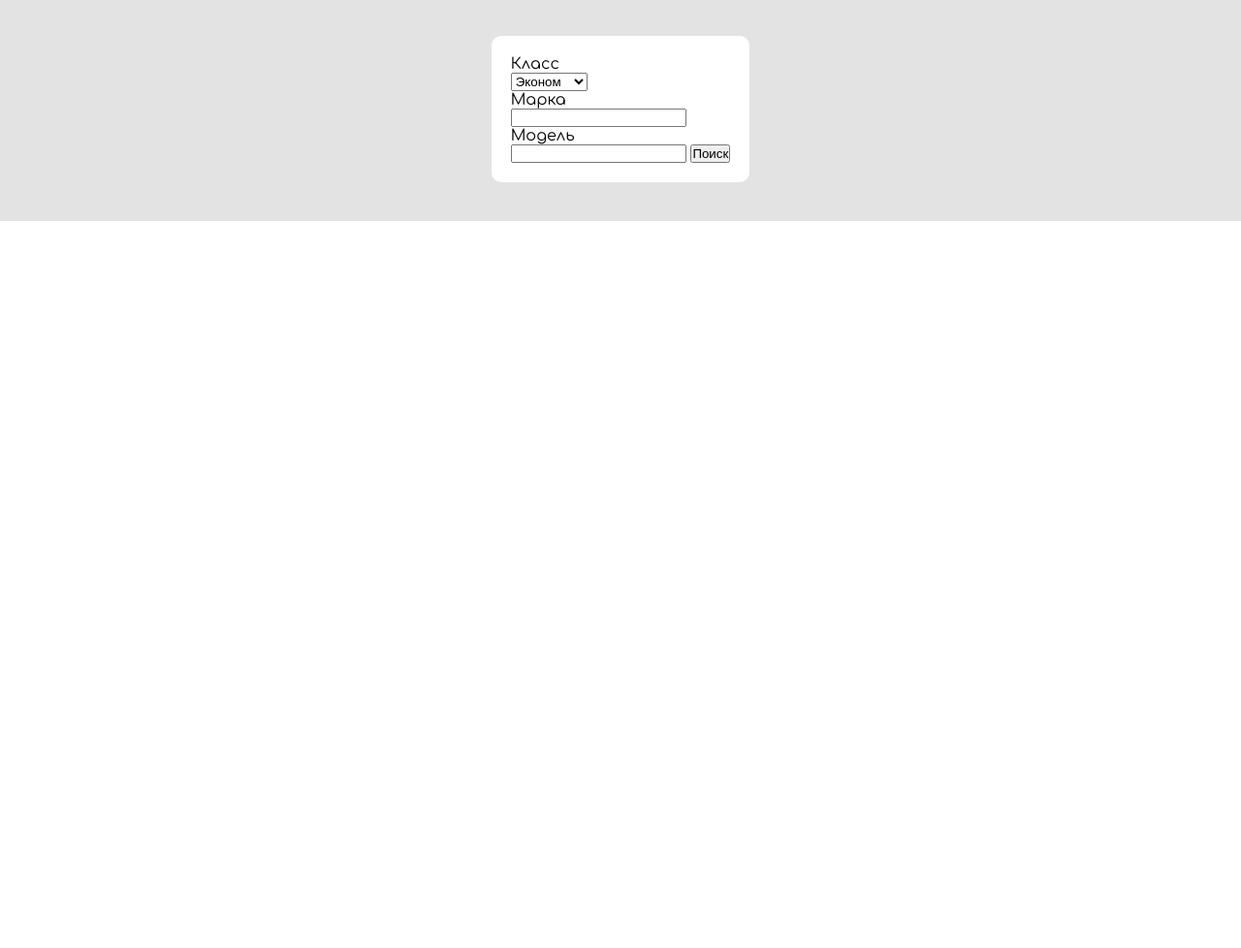
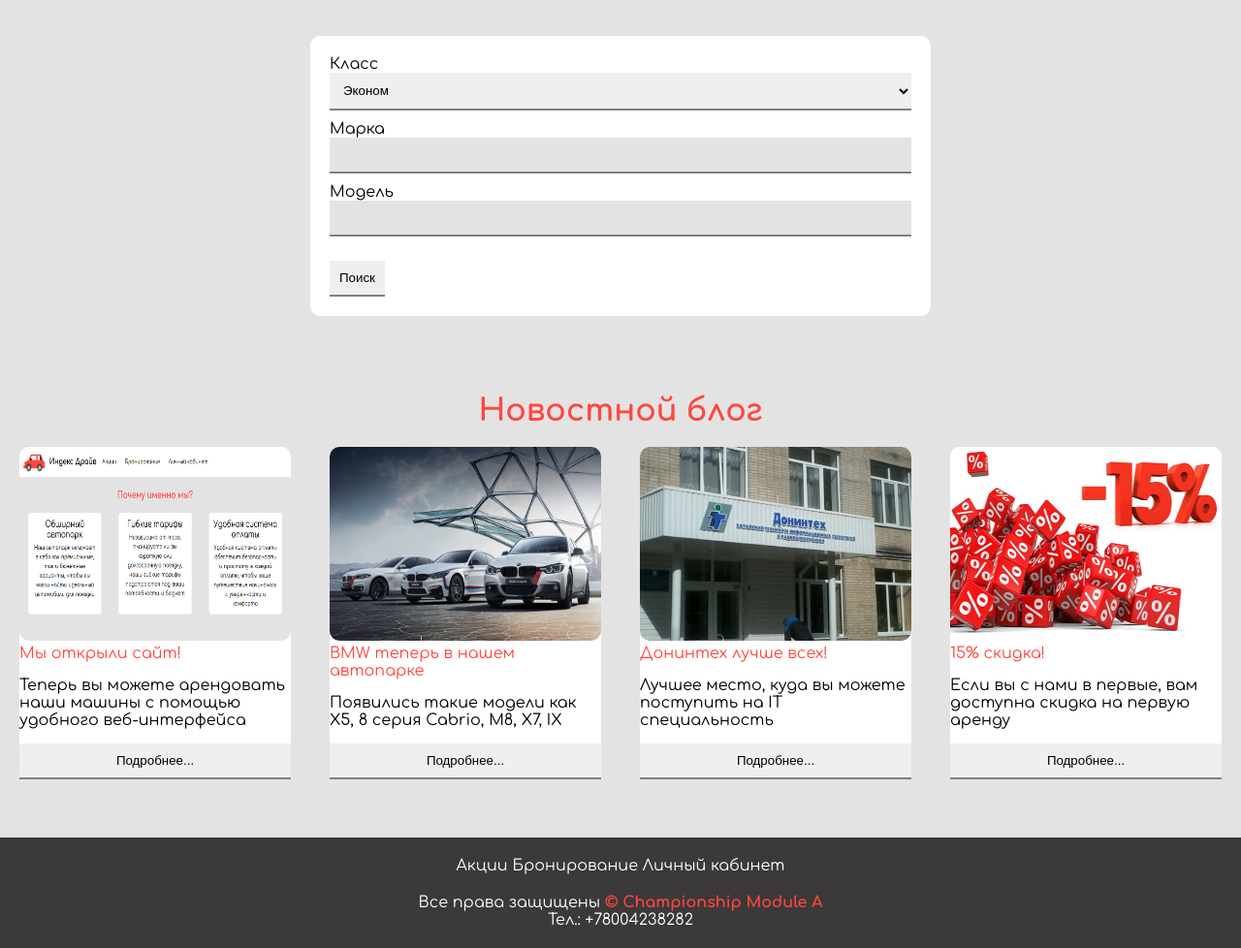
Before and after one commit to kabinetleonova/Professionals-A, a plain HTML site: page index.html in a window 1280 px wide. Shown: the part 719-1697 px from the top of the page at 97% size. Before the commit the page ends 947 px from the top, so only its background shows below. Drawn offline with Linux system fonts and the light colour scheme.

Commit message:
update index, add blog, footer

```diff
--- a/Static/CSS/main.css
+++ b/Static/CSS/main.css
@@ -79,6 +79,7 @@ main {
     background-color: #e3e3e3;
     width: 100%;
     font-family: "Comfortaa", sans-serif;
+    padding-bottom: 40px;
 }
 
 main h1 {
@@ -140,4 +141,116 @@ main h1 {
     margin: 40px;
     background-color: white;
     border-radius: 10px;
+    width: 600px;
 }
+
+.form-select {
+    width: 100%;
+    padding: 10px;
+    margin-bottom: 10px;
+    border: none;
+    border-bottom: grey 2px solid;
+}
+
+.form-input {
+    width: 100%;
+    margin-bottom: 10px;
+    padding-bottom: 10px;
+    padding-top: 10px;
+    border: none;
+    border-bottom: grey 2px solid;
+    background-color: #e3e3e3;
+}
+
+.form-btn {
+    padding: 10px;
+    margin-top: 15px;
+    border: none;
+    border-bottom: grey 2px solid;
+    cursor: pointer;
+}
+
+.form-btn:hover,
+.post-btn:hover {
+    background-color: #ff473e;
+    color: white;
+    border-radius: 5px;
+    transition: all .4s ease;
+}
+
+.form-input:focus {
+    background-color: #ff473e;
+    background: rgba(255, 71, 62, .2);
+    outline: none;
+}
+/* Новостной блог */
+
+.blog {
+    display: flex;
+    justify-content: center;
+}
+
+.post-body {
+    width: 300px;
+    background-color: white;
+    margin: 20px;
+    border-radius: 10px;
+
+}
+
+.post-img {
+    width: 100%;
+    border-radius: 10px;
+    height: 200px;
+}
+
+.post-btn {
+    width: 100%;
+    padding: 10px;
+    margin-top: 15px;
+    border: none;
+    border-bottom: grey 2px solid;
+    cursor: pointer;
+}
+
+.post-title {
+    color: #ff473e;
+    margin-bottom: 15px;
+}
+
+.post-body:hover {
+    transform: scale(1.10);
+    transition: all .4s ease;
+}
+
+/* Подвал */
+
+footer {
+    width: 100%;
+    background-color: #3b3939;
+
+    color: white;
+    font-family: "Comfortaa", sans-serif;
+    text-align: center;
+}
+
+.contact {
+    padding: 20px;
+}
+
+footer a {
+    text-decoration: none;
+    color: white;
+
+}
+footer a:hover {
+    color: #ff473e;
+}
+
+.text-orange {
+    color: #ff473e;
+}
+
+.footer-nav {
+    padding-top: 20px;
+}
--- a/index.html
+++ b/index.html
@@ -29,7 +29,7 @@
                 </li>
 
                 <li>
-                    <a href="#">Бронирование</a>
+                    <a href="booking.html">Бронирование</a>
                 </li>
 
                 <li>
@@ -65,14 +65,14 @@
         <div class="find-form">
             <div class="form-body">
                 <form>
-                    <p>Класс</p>
-                    <select class="form-">
+                    <p class="form-label">Класс</p>
+                    <select class="form-select">
                         <option>Эконом</option>
                         <option>Премиум</option>
                     </select>
 
-                    <p>Марка</p>
-                    <input list="brands">
+                    <p class="form-label">Марка</p>
+                    <input list="brands" class="form-input">
                     <datalist id="brands">
                         <option>Audi</option>
                         <option>BMW</option>
@@ -80,8 +80,8 @@
                         <option>Reno</option>
                     </datalist>
 
-                    <p>Модель</p>
-                    <input list="models">
+                    <p class="form-label">Модель</p>
+                    <input list="models" class="form-input">
                     <datalist id="models">
                         <option>X5</option>
                         <option>Solaris</option>
@@ -89,13 +89,58 @@
                         <option>A1</option>
                     </datalist>
 
-                    <button>Поиск</button>
+                    <button class="form-btn">Поиск</button>
                 </form>
+            </div>
+        </div>
+
+        <h1>Новостной блог</h1>
+        <div class="blog">
+            <div class="post-body">
+                <img class="post-img" src="Static\IMG\blog1.png">
+                <p class="post-title">Мы открыли сайт!</p>
+                <p class="post-text">Теперь вы можете арендовать наши машины с помощью удобного веб-интерфейса</p>
+                <button class="post-btn">Подробнее...</button>
+            </div>
+
+            <div class="post-body">
+                <img class="post-img" src="Static\IMG\blog2.png">
+                <p class="post-title">BMW теперь в нашем автопарке</p>
+                <p class="post-text">Появились такие модели как X5, 8 серия Cabrio, M8, X7, IX </p>
+                <button class="post-btn">Подробнее...</button>
+            </div>
+
+            <div class="post-body">
+                <img class="post-img" src="Static\IMG\blog3.png">
+                <p class="post-title">Донинтех лучше всех!</p>
+                <p class="post-text">Лучшее место, куда вы можете поступить на IT специальность</p>
+                <button class="post-btn">Подробнее...</button>
+            </div>
+
+            <div class="post-body">
+                <img class="post-img" src="Static\IMG\blog4.png">
+                <p class="post-title">15% скидка!</p>
+                <p class="post-text">Если вы с нами в первые, вам доступна скидка на первую аренду</p>
+                <button class="post-btn">Подробнее...</button>
             </div>
         </div>
     </main>
 
 
 
+    <footer>
+        <div class="footer-nav">
+            <a href="#">Акции</a>
+            <a href="booking.html">Бронирование</a>
+            <a href="#">Личный кабинет</a>
+        </div>
+
+        <div class="contact">
+            <p>Все права защищены <b class="text-orange">&copy Championship Module A</b></p>
+            <a href="tel:+78004238282">Тел.: +78004238282</a>
+        </div>
+    </footer>
+
+
 </body>
 </html>
```
Also changed, not shown: Static/IMG/blog1.png (added), Static/IMG/blog2.png (added), Static/IMG/blog3.png (added), Static/IMG/blog4.png (added), booking.html (added).
